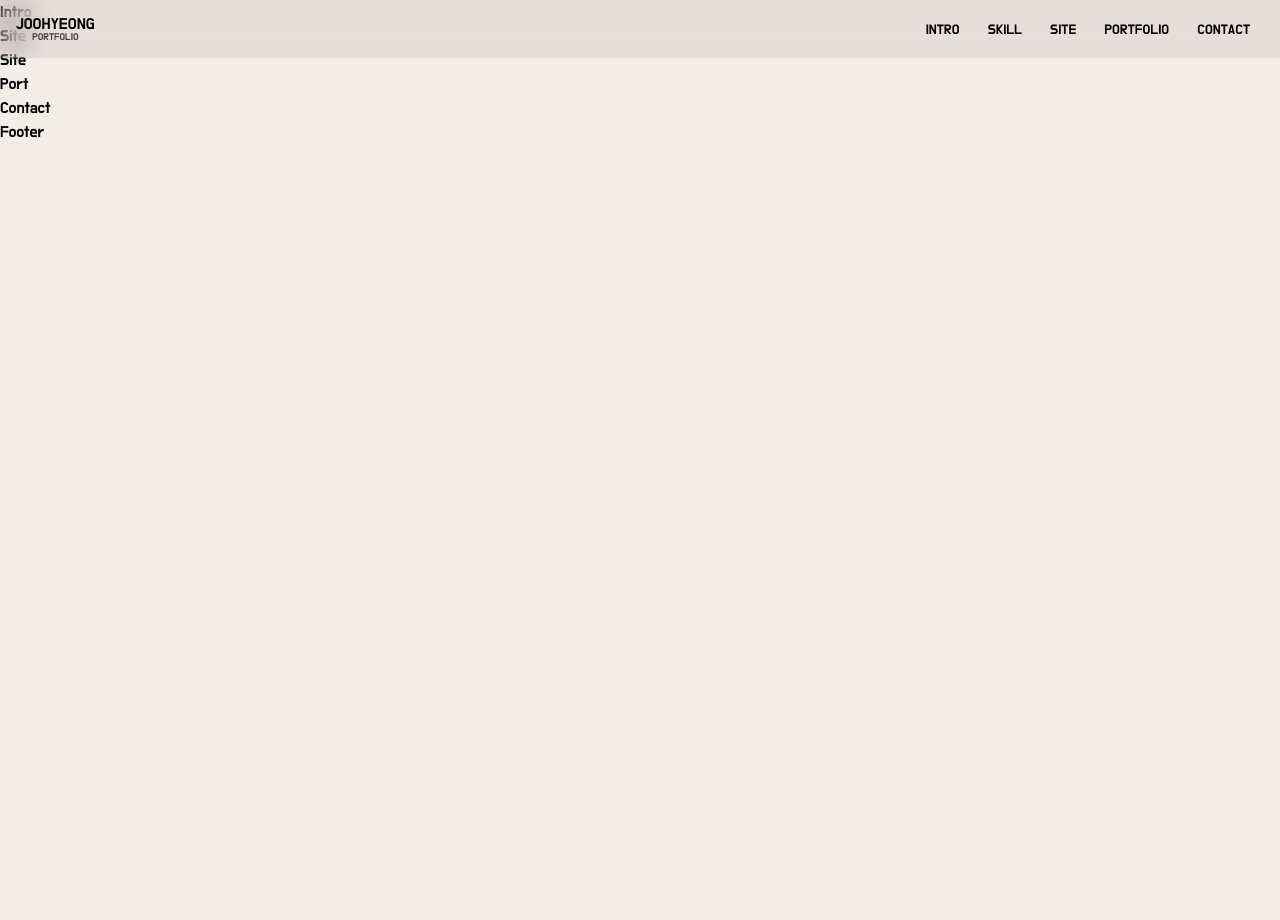
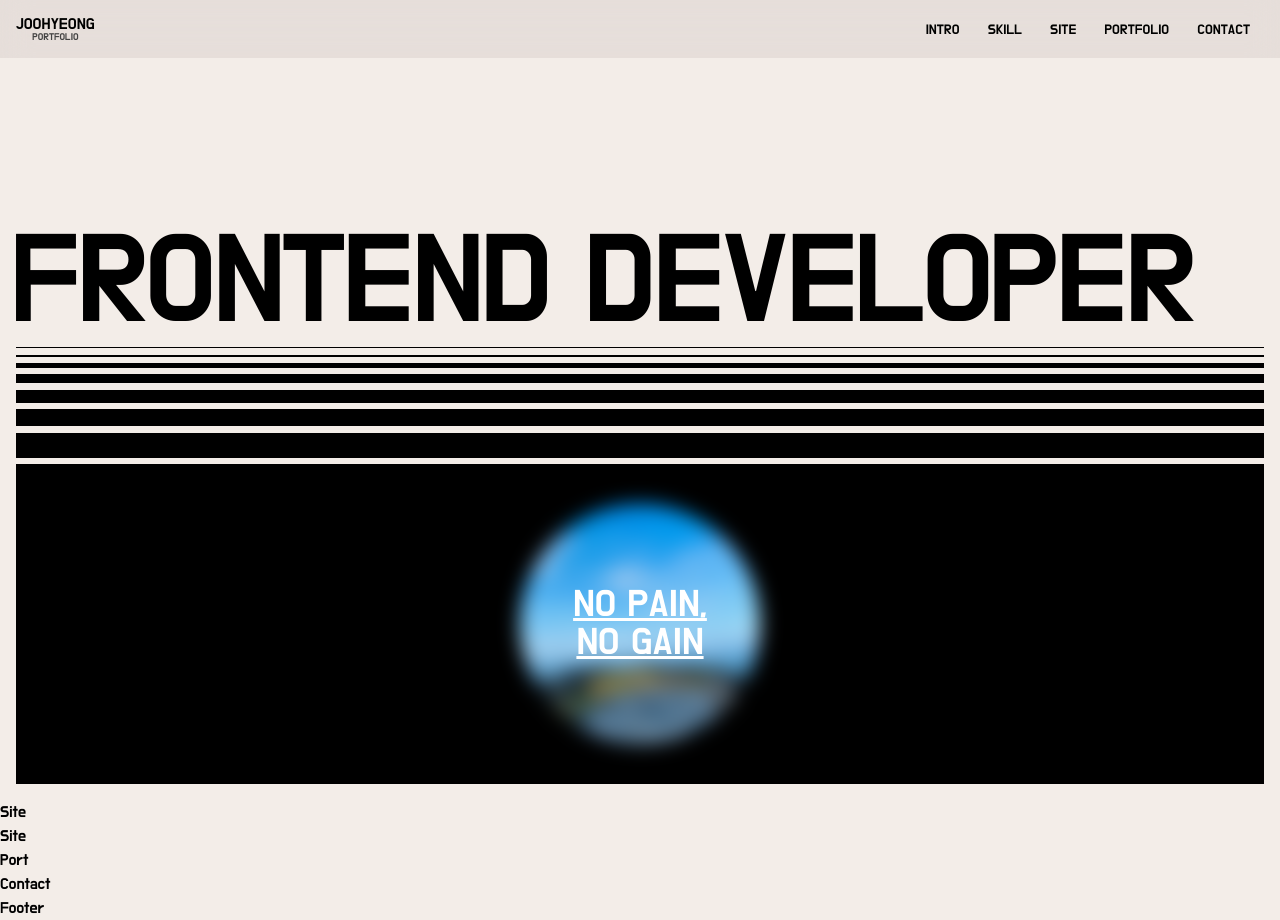
Before and after one commit to leejh4197/port, a React (Create React App) app: page / in a window 1280 px wide. Before the commit the page ends 800 px from the top, so only its background shows below. Built offline with nearby package versions, Linux system fonts and the light colour scheme.

Commit message:
[FEAT]title작업

```diff
--- /dev/null
+++ b/src/assets/data/wiseSaying.js
@@ -0,0 +1,11 @@
+export const wiseSaying = [
+  { first: "seize", second: "the day" },
+  { first: "you only", second: "live once" },
+  { first: "follow", second: "your heart" },
+  { first: "past is", second: "just past" },
+  { first: "don't beat", second: "yourself up" },
+  { first: "life is", second: "a journey" },
+  { first: "don't dream,", second: "be it" },
+  { first: "no pain,", second: "no gain" },
+  { first: "no sweet,", second: "no sweet" },
+];
--- a/src/assets/scss/section/_header.scss
+++ b/src/assets/scss/section/_header.scss
@@ -119,6 +119,4 @@
       }
     }
   }
-  .header__nav__logo {
-  }
 }
--- a/src/assets/scss/section/_intro.scss
+++ b/src/assets/scss/section/_intro.scss
@@ -0,0 +1,147 @@
+#intro {
+  height: 100vh;
+}
+.intro__inner {
+  width: 100%;
+  height: 100%;
+  display: flex;
+  align-items: flex-start;
+  justify-content: flex-end;
+  flex-direction: column;
+  padding: 16px;
+
+  @media (max-width: 800px) {
+    justify-content: center;
+  }
+
+  .intro__title {
+    font-size: 10vw;
+    text-transform: uppercase;
+    line-height: 1;
+    font-weight: bold;
+    white-space: nowrap;
+    text-indent: -0.5vw;
+    letter-spacing: -0.3vw;
+
+    @media (max-width: 320px) {
+      display: none;
+    }
+  }
+
+  .intro__text {
+    width: 100%;
+    height: 40vh;
+    background-color: var(--black);
+    color: var(--white);
+    display: flex;
+    align-items: center;
+    justify-content: center;
+    flex-direction: column;
+    position: relative;
+
+    .text {
+      font-size: 3vw;
+      line-height: 1;
+      font-weight: bold;
+      text-transform: uppercase;
+      text-decoration: underline;
+      text-align: center;
+      position: relative;
+      z-index: 100;
+      transition: all 0.3s;
+      cursor: all-scroll;
+
+      @media (max-width: 800px) {
+        font-size: 24px;
+      }
+    }
+    .img {
+      position: absolute;
+      left: 50%;
+      top: 50%;
+      transform: translate(-50%, -50%);
+      width: 30vh;
+      height: 30vh;
+      border-radius: 50%;
+      overflow: hidden;
+      filter: blur(10px);
+      transition: all 0.3s;
+
+      @media (max-width: 320px) {
+        width: 20vh;
+        height: 20vh;
+      }
+    }
+    &:hover .text {
+      opacity: 0;
+    }
+    &:hover .img {
+      filter: none;
+    }
+  }
+
+  .intro__lines {
+    width: 100%;
+    .line {
+      display: block;
+      width: 100%;
+      height: 1px;
+      background-color: var(--black);
+      margin-bottom: 0.5vw;
+      &:nth-child(1) {
+        height: 1px;
+      }
+      &:nth-child(2) {
+        height: 2px;
+      }
+      &:nth-child(3) {
+        height: 5px;
+      }
+      &:nth-child(4) {
+        height: 9px;
+      }
+      &:nth-child(5) {
+        height: 13px;
+      }
+      &:nth-child(6) {
+        height: 17px;
+      }
+      &:nth-child(7) {
+        height: 25px;
+      }
+    }
+    &.bottom {
+      .line {
+        margin-top: 0.5vw;
+        margin-bottom: 0;
+        display: none;
+
+        @media (max-width: 800px) {
+          display: block;
+        }
+
+        &:nth-child(1) {
+          height: 25px;
+        }
+        &:nth-child(2) {
+          height: 17px;
+        }
+        &:nth-child(3) {
+          height: 13px;
+        }
+        &:nth-child(4) {
+          height: 9px;
+        }
+        &:nth-child(5) {
+          height: 5px;
+        }
+        &:nth-child(6) {
+          height: 2px;
+        }
+        &:nth-child(7) {
+          height: 1px;
+        }
+      }
+    }
+  }
+}
--- a/src/components/Intro.jsx
+++ b/src/components/Intro.jsx
@@ -1,7 +1,51 @@
-import React from "react";
+import React, { useEffect, useState } from "react";
+import { wiseSaying } from "../assets/data/wiseSaying";
 
 const Intro = () => {
-  return <div>Intro</div>;
+  const [random, setRandom] = useState({});
+
+  useEffect(() => {
+    const randomIDX = Math.floor(Math.random() * wiseSaying.length);
+    setRandom(wiseSaying[randomIDX]);
+  }, []);
+  return (
+    <section id="intro">
+      <div class="intro__inner">
+        <h1 class="intro__title">frontend developer</h1>
+        <div class="intro__lines" aria-hidden="true">
+          <span class="line"></span>
+          <span class="line"></span>
+          <span class="line"></span>
+          <span class="line"></span>
+          <span class="line"></span>
+          <span class="line"></span>
+          <span class="line"></span>
+        </div>
+        <div class="intro__text">
+          <div class="text">
+            {random && (
+              <>
+                <div>{random.first}</div>
+                <div>{random.second}</div>
+              </>
+            )}
+          </div>
+          <div class="img">
+            <img src="/portImg.jpg" alt="어바웃" />
+          </div>
+        </div>
+        <div class="intro__lines bottom" aria-hidden="true">
+          <span class="line"></span>
+          <span class="line"></span>
+          <span class="line"></span>
+          <span class="line"></span>
+          <span class="line"></span>
+          <span class="line"></span>
+          <span class="line"></span>
+        </div>
+      </div>
+    </section>
+  );
 };
 
 export default Intro;
```
Also changed, not shown: public/portImg.jpg (added).
